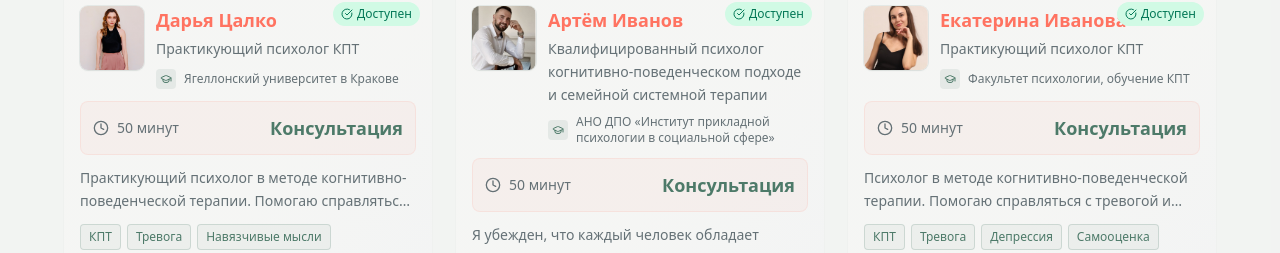
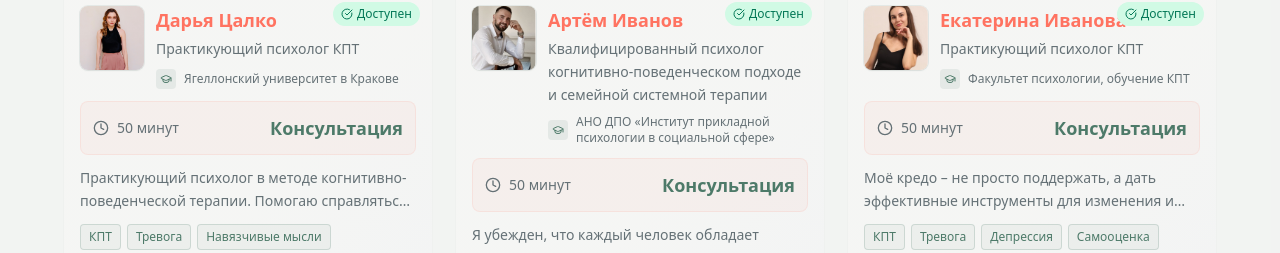
Before and after one commit to dariatsalko/growth-path-kit, a React (Vite) app: page / in a window 1280 px wide. Shown: the part 3333-3586 px from the top of the page. Built offline with nearby package versions, Linux system fonts and the light colour scheme.

Commit message:
Update psychologist description

```diff
--- a/src/components/PsychologistsSection.tsx
+++ b/src/components/PsychologistsSection.tsx
@@ -68,7 +68,7 @@ const PsychologistsSection = ({ onSelectPsychologist }: PsychologistsSectionProp
     experience: "Факультет психологии, обучение КПТ",
     price: "Консультация",
     available: true,
-    description: "Психолог в методе когнитивно-поведенческой терапии. Помогаю справляться с тревогой и депрессией, развивать уверенность в себе и строить гармоничные отношения. Вместе мы шаг за шагом найдём решения для ваших трудностей.",
+    description: "Моё кредо – не просто поддержать, а дать эффективные инструменты для изменения и самопомощи.",
     detailedDescription: "Моё кредо – не просто поддержать, а дать реальные инструменты для перемен. Для меня важно, чтобы консультации приносили результат, поэтому я опираюсь на когнитивно-поведенческую терапию – структурный и доказательный подход, помогающий изменять привычные сценарии и находить новые пути.\n\nЯ стараюсь создать доверительную атмосферу, основанную на уважении, принятии и честности. Для меня важно, чтобы у вас было пространство, где можно открыто говорить о трудностях и постепенно находить своё равновесие.\n\nС чем я работаю:\n• тревога, панические атаки, фобии, навязчивые мысли\n• депрессия, потеря сил и радости, чувство вины и стыда\n• низкая самооценка, неуверенность в себе, трудности с идентичностью\n• перфекционизм, прокрастинация, трудности с дисциплиной\n• проблемы в отношениях, повторяющиеся сценарии, конфликты\n\nОбразование и опыт:\n• Белорусский государственный педагогический университет имени М. Танка, факультет психологии\n• обучающая программа «КПТ+: базовые техники консультирования и коучинга», CBT Center Minsk\n• клинический курс «Теория и практика когнитивно-поведенческой терапии» (обучение в процессе), CBT Center Minsk"
   }];
   const filterTags = ["Все специалисты", "Тревога и депрессия", "Семейная терапия", "Подростковая психология", "Травма и ПТСР", "Отношения", "Кризисные состояния"];
```
